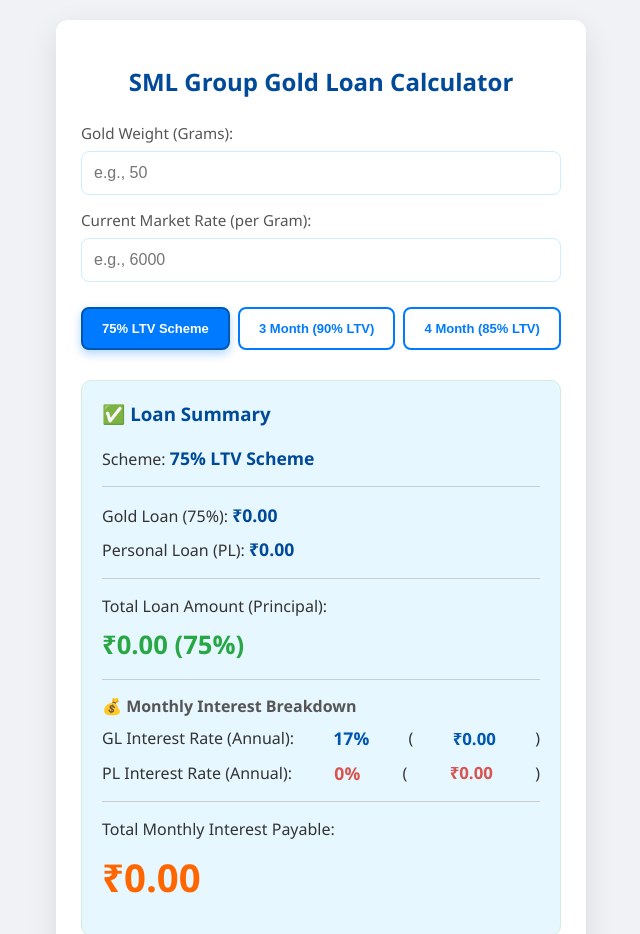
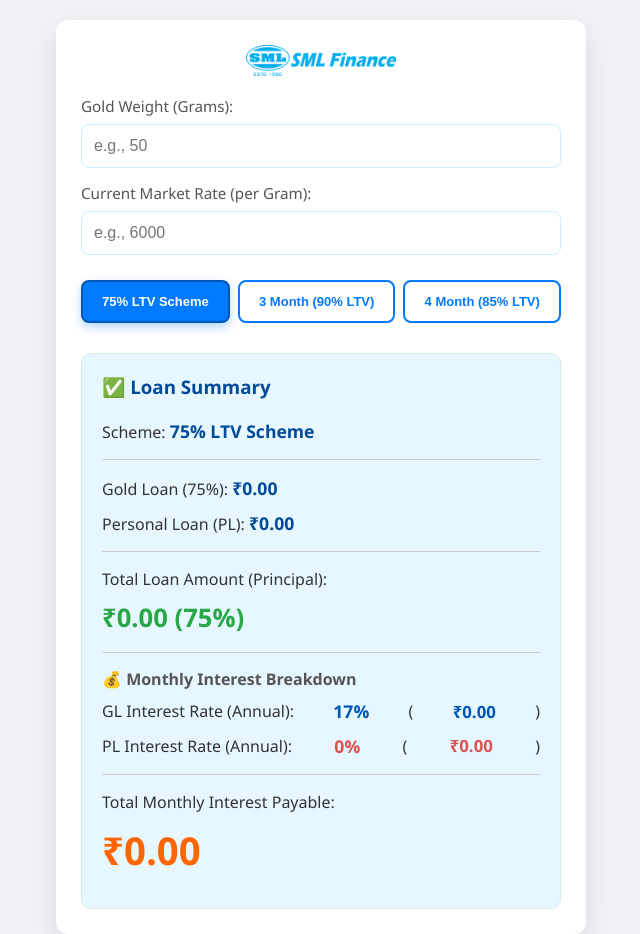
Before and after one commit to smlfin/smlgold, a plain HTML site: page index.html in a window 1280 px wide. Shown: the top 934 px of the page, without its empty margins (319-959 px from the left). Drawn offline with Linux system fonts and the light colour scheme.

Commit message:
Update index.html

```diff
--- a/index.html
+++ b/index.html
@@ -5,10 +5,18 @@
     <meta name="viewport" content="width=device-width, initial-scale=1.0">
     <title>SML Group Loan Calculator</title>
     <link rel="stylesheet" href="style.css">
+    <style>
+        .logo {
+            display: block;
+            max-width: 150px; /* Adjust the maximum width of the logo as needed */
+            height: auto;
+            margin: 0 auto 20px auto; /* Center the logo and add margin below it */
+        }
+    </style>
 </head>
 <body>
     <div class="calculator-container">
-        <h2>SML Group Gold Loan Calculator</h2>
+        <img src="v.png" alt="SML Group Logo" class="logo">
 
         <label for="goldWeight">Gold Weight (Grams):</label>
         <input type="number" id="goldWeight" placeholder="e.g., 50" min="1">
```
